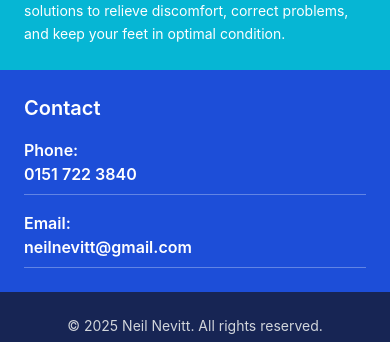
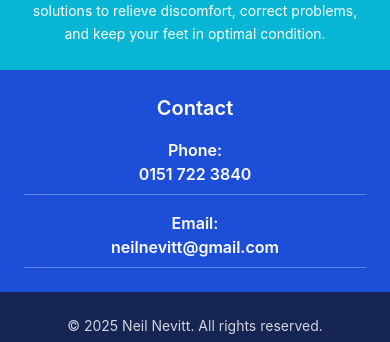
Before and after one commit to jacobadam/nn-podiatry, a React (Create React App) app: page / in a window 390 px wide. Shown: the part 837-1179 px from the top of the page. Built offline with nearby package versions, Linux system fonts and the light colour scheme; no server answers.

Commit message:
update styling for medium devices

```diff
--- a/src/Home.js
+++ b/src/Home.js
@@ -45,8 +45,7 @@ export default function Home() {
 
       {/* Info Cards */}
       <section className="w-full bg-white flex-grow md:flex md:items-center">
-        <div className="max-w-screen-lg mx-auto w-full grid grid-cols-1 md:grid-cols-3 md:p-6">
-          {/* Our Team */}
+        <div className="max-w-screen-lg mx-auto w-full grid grid-cols-1 md:grid-cols-3 md:p-6 text-center lg:text-left">
           <div className="bg-cyan-400 text-white p-6 md:p-10 flex flex-col justify-center">
             <h5 className="text-xl font-semibold mb-4">Our Team</h5>
             <p className="text-sm leading-relaxed">
@@ -56,7 +55,6 @@ export default function Home() {
             </p>
           </div>
 
-          {/* Treatments */}
           <div className="bg-cyan-500 text-white p-6 md:p-10 flex flex-col justify-center">
             <h5 className="text-xl font-semibold mb-4">Treatments</h5>
             <p className="text-sm leading-relaxed">
@@ -66,17 +64,16 @@ export default function Home() {
             </p>
           </div>
 
-          {/* Opening Hours */}
-          <div className="bg-blue-700 text-white p-6 md:p-10 flex flex-col justify-center">
+          <div className="bg-blue-700 text-white p-6 lg:p-10 flex flex-col justify-center">
             <h5 className="text-xl font-semibold mb-4">Contact</h5>
             <ul className="space-y-4">
-              <li className="flex flex-col sm:flex-row sm:justify-between border-b border-white/30 pb-2">
+              <li className="flex flex-col lg:flex-row lg:justify-between border-b border-white/30 pb-2">
                 <span className="font-semibold">Phone:</span>
-                <p className="sm:text-right font-semibold">0151 722 3840</p>
+                <p className="lg:text-right font-semibold">0151 722 3840</p>
               </li>
-              <li className="flex flex-col sm:flex-row sm:justify-between border-b border-white/30 pb-2">
+              <li className="flex flex-col lg:flex-row lg:justify-between border-b border-white/30 pb-2">
                 <span className="font-semibold">Email:</span>
-                <p className="sm:text-right break-words font-semibold">
+                <p className="lg:text-right break-words font-semibold">
                   neilnevitt@gmail.com
                 </p>
               </li>
```
